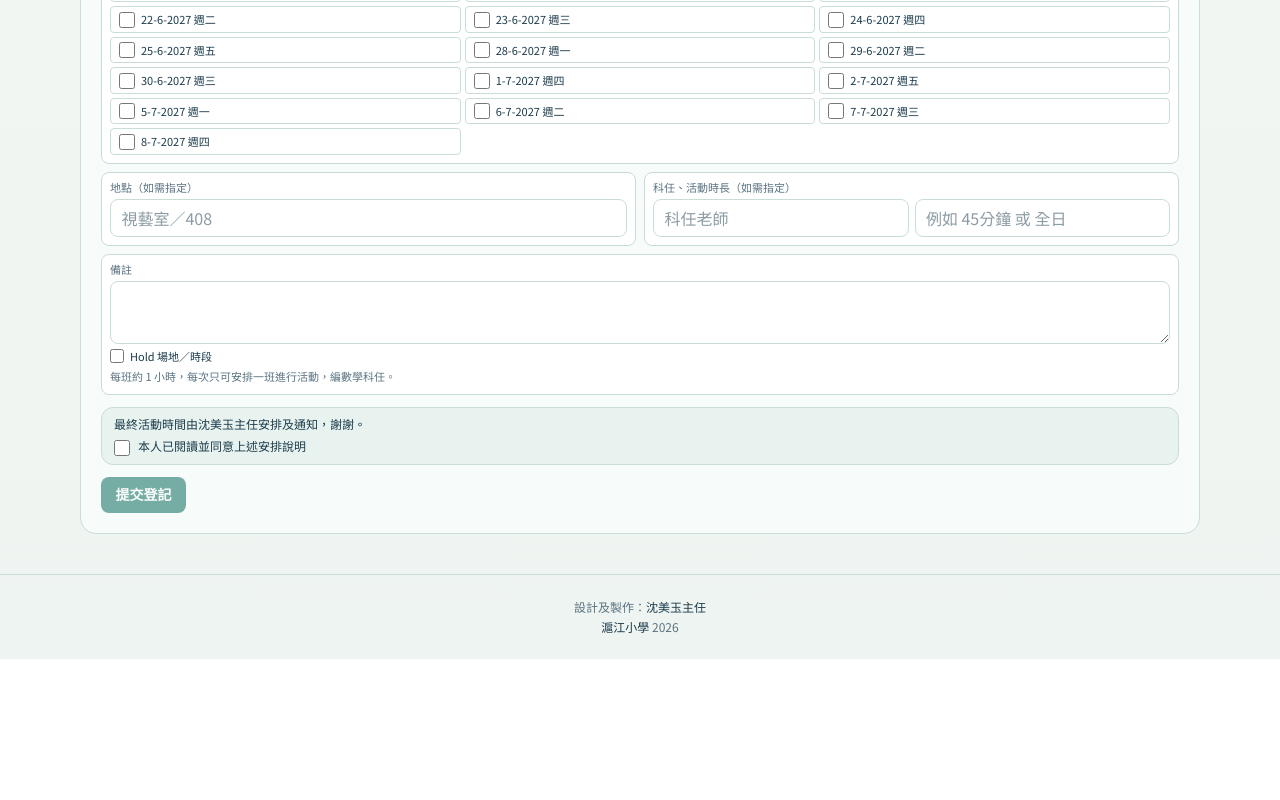
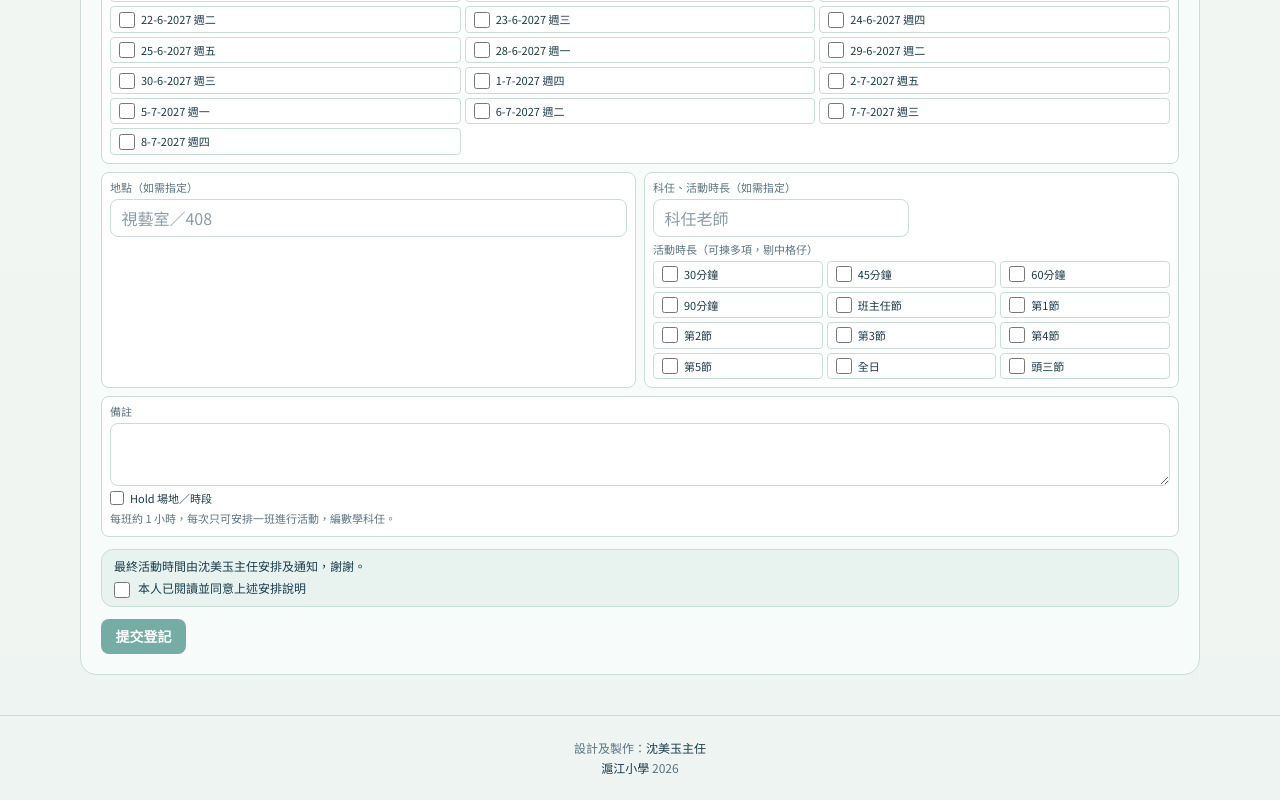
Before and after one commit to shamsham2026/sap-activity-week, a Next.js app: page / in a window 1280 px wide. Shown: the part 1136-1936 px from the top of the page. Before the commit the page ends 1795 px from the top, so only its background shows below. Built offline with nearby package versions, Linux system fonts and the light colour scheme.

Commit message:
feat: pick activity duration with checkboxes instead of typing

```diff
--- a/src/components/ActivityWeekFormTable.tsx
+++ b/src/components/ActivityWeekFormTable.tsx
@@ -9,7 +9,8 @@ export type ActivityWeekForm = {
   title: string;
   /** 已揀選嘅登記日期（ISO），可以揀多日。 */
   dates: string[];
-  periods: string;
+  /** 已揀選嘅活動時長／課節，可以揀多個。 */
+  periods: string[];
   venue: string;
   grades: string[];
   classGroups: string;
@@ -34,12 +35,15 @@ export const GRADE_OPTIONS = [
   { code: "P.6", band: "senior" },
 ] as const;
 
+/** 活動時長選項：分鐘、課節、全日。小息唔算活動時段，唔列入。 */
 const DURATION_OPTS = [
   "30分鐘",
   "45分鐘",
   "60分鐘",
   "90分鐘",
-  ...ACTIVITY_WEEK_SEED.periods.map((p) => p.name),
+  ...ACTIVITY_WEEK_SEED.periods
+    .map((p) => p.name)
+    .filter((name) => !name.includes("小息")),
   "全日",
   "頭三節",
 ];
@@ -332,20 +336,40 @@ export function ActivityWeekFormTable({
               value={form.subjectTeachers}
               onChange={(e) => setForm((f) => ({ ...f, subjectTeachers: e.target.value }))}
             />
-            <input
-              className={BOX}
-              aria-label="活動時長"
-              list="aw-reg-duration-opts"
-              placeholder="例如 45分鐘 或 全日"
-              value={form.periods}
-              onChange={(e) => setForm((f) => ({ ...f, periods: e.target.value }))}
-            />
           </div>
-          <datalist id="aw-reg-duration-opts">
-            {DURATION_OPTS.map((opt) => (
-              <option key={opt} value={opt} />
-            ))}
-          </datalist>
+          <span className="mt-1.5 block text-[11px] leading-tight text-[var(--brand-muted)]">
+            活動時長（可揀多項，剔中格仔）
+          </span>
+          <div className="mt-1 grid grid-cols-2 gap-1 sm:grid-cols-3">
+            {DURATION_OPTS.map((opt) => {
+              const checked = form.periods.includes(opt);
+              return (
+                <label
+                  key={opt}
+                  className={`flex cursor-pointer items-center gap-1.5 rounded border px-2 py-1 text-[11px] ${
+                    checked
+                      ? "border-[var(--brand-accent)] bg-[var(--brand-accent)] text-white"
+                      : "border-[var(--brand-line)] bg-white text-[var(--brand-ink)]"
+                  }`}
+                >
+                  <input
+                    type="checkbox"
+                    className="h-4 w-4 shrink-0 accent-[var(--brand-accent)]"
+                    checked={checked}
+                    onChange={(e) =>
+                      setForm((f) => ({
+                        ...f,
+                        periods: e.target.checked
+                          ? [...f.periods, opt]
+                          : f.periods.filter((p) => p !== opt),
+                      }))
+                    }
+                  />
+                  <span>{opt}</span>
+                </label>
+              );
+            })}
+          </div>
         </div>
 
         {/* 備註 */}
--- a/src/components/ActivityWeekRegisterClient.tsx
+++ b/src/components/ActivityWeekRegisterClient.tsx
@@ -1,7 +1,7 @@
 "use client";
 
 import { useCallback, useEffect, useMemo, useState, type FocusEvent, type FormEvent } from "react";
-import { regWarnings, splitList } from "@/lib/activity-week-conflicts";
+import { regWarnings } from "@/lib/activity-week-conflicts";
 import {
   formatShownDate,
   registrationDateOptions,
@@ -27,9 +27,9 @@ function shownConstraint(line: string): string {
 }
 
 const EMPTY = {
-  title: "",
+    title: "",
   dates: [] as string[],
-  periods: "",
+  periods: [] as string[],
   venue: "",
   grades: [] as string[],
   classGroups: "",
@@ -135,7 +135,7 @@ export function ActivityWeekRegisterClient() {
         body: JSON.stringify({
           title: form.title.trim(),
           dateOrWindow: form.dates.join("、"),
-          periods: splitList(form.periods),
+          periods: form.periods,
           venue: form.venue.trim(),
           audience,
           owner: form.owner.trim(),
```
